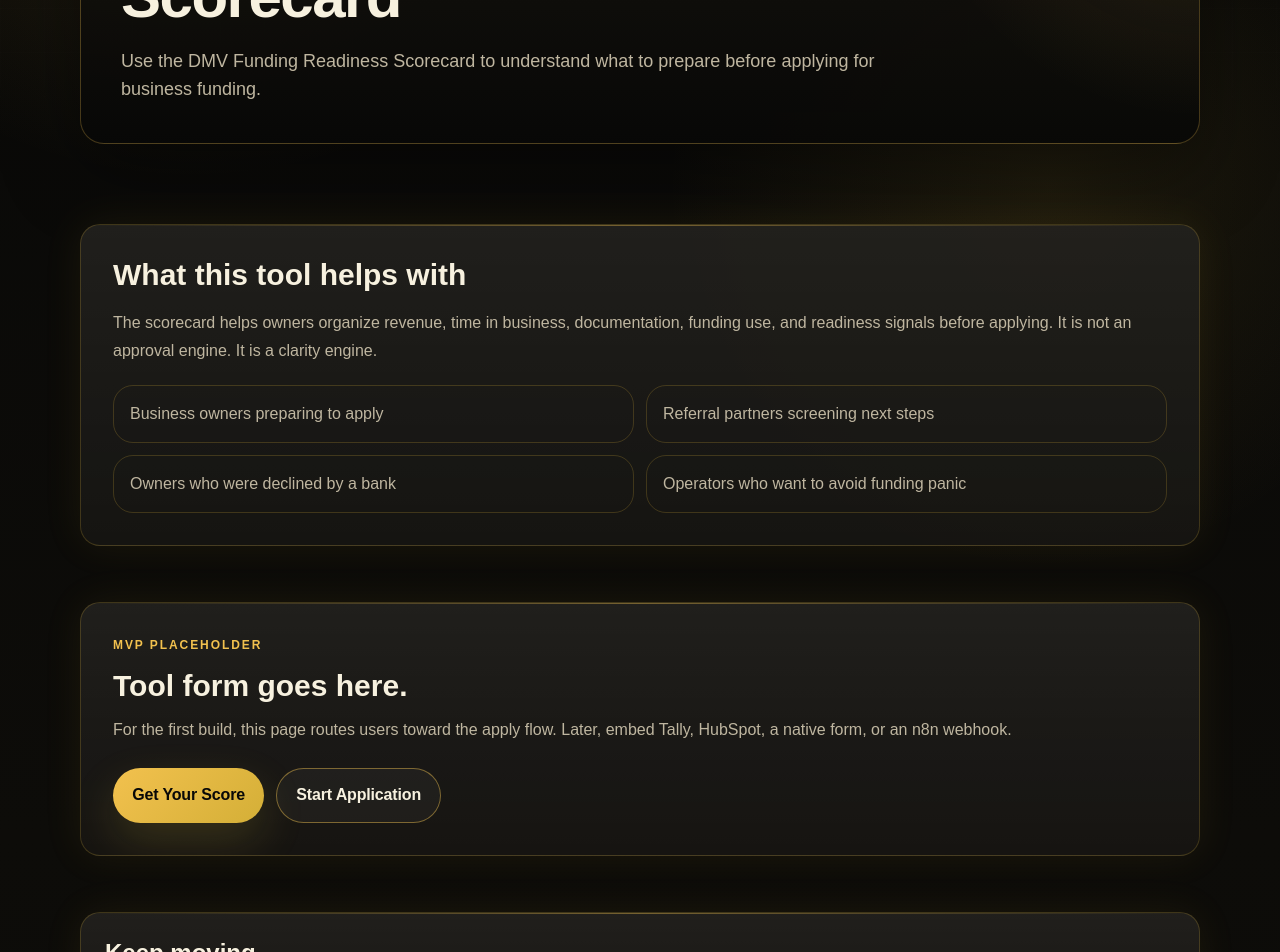
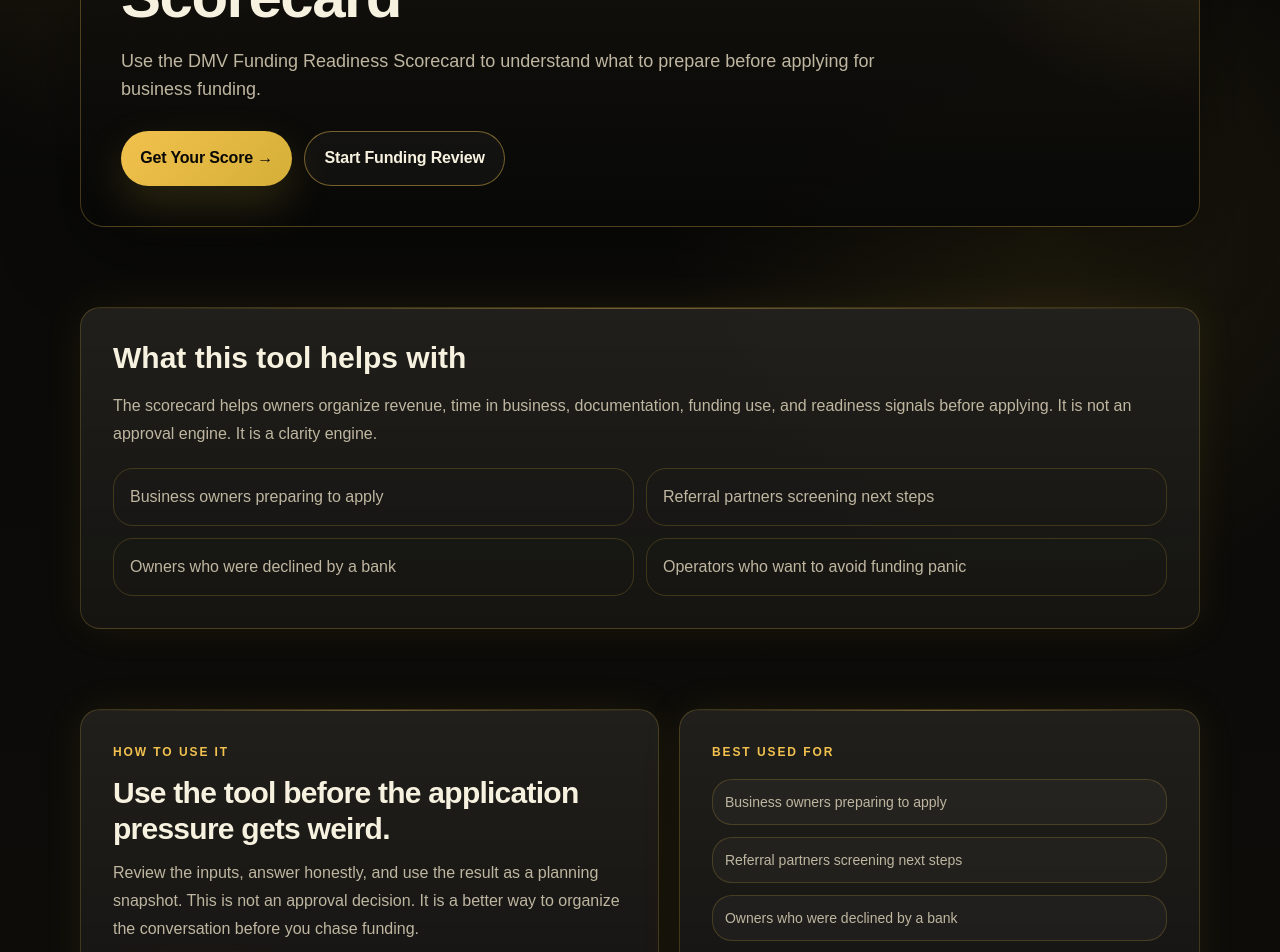
Before and after one commit to JFeimster/dmv-bizfund-os, a Next.js app: page /tools/dmv-funding-readiness-scorecard in a window 1280 px wide. Shown: the part 300-1252 px from the top of the page. Built offline with nearby package versions, Linux system fonts and the light colour scheme.

Commit message:
Improve tool detail page conversion layout

```diff
--- a/app/tools/[slug]/page.tsx
+++ b/app/tools/[slug]/page.tsx
@@ -28,16 +28,34 @@ export default function ToolDetailPage({ params }: { params: { slug: string } })
 
   return (
     <>
-      <PageHeader eyebrow="Funding tool" title={item.title} description={item.metaDescription} />
+      <PageHeader
+        eyebrow="Funding tool"
+        title={item.title}
+        description={item.metaDescription}
+        primaryLabel={item.ctaLabel}
+        primaryHref={item.ctaHref}
+        secondaryLabel="Start Funding Review"
+        secondaryHref="/apply"
+      />
       <ContentSection title="What this tool helps with" body={item.body} bullets={item.bestFor} />
-      <section className="container py-6">
-        <div className="card p-6 md:p-8">
-          <p className="kicker">MVP placeholder</p>
-          <h2 className="mt-3 text-3xl font-black">Tool form goes here.</h2>
-          <p className="mt-3 text-muted">For the first build, this page routes users toward the apply flow. Later, embed Tally, HubSpot, a native form, or an n8n webhook.</p>
-          <div className="mt-6 flex flex-wrap gap-3">
-            <a className="btn btn-primary" href={item.ctaHref}>{item.ctaLabel}</a>
-            <a className="btn btn-secondary" href="/apply">Start Application</a>
+      <section className="container py-8 md:py-12">
+        <div className="grid gap-5 lg:grid-cols-[1fr_0.9fr]">
+          <div className="card p-6 md:p-8">
+            <p className="kicker">How to use it</p>
+            <h2 className="mt-3 text-3xl font-black tracking-tight">Use the tool before the application pressure gets weird.</h2>
+            <p className="mt-3 text-muted">Review the inputs, answer honestly, and use the result as a planning snapshot. This is not an approval decision. It is a better way to organize the conversation before you chase funding.</p>
+            <div className="mt-6 flex flex-col gap-3 sm:flex-row sm:flex-wrap">
+              <a className="btn btn-primary" href={item.ctaHref}>{item.ctaLabel} →</a>
+              <a className="btn btn-secondary" href="/apply">Start Application</a>
+            </div>
+          </div>
+          <div className="card p-6 md:p-8">
+            <p className="kicker">Best used for</p>
+            <ul className="mt-4 space-y-3 text-sm text-muted">
+              {item.bestFor.map((use) => (
+                <li className="rounded-luxe border border-line bg-white/[0.03] p-3" key={use}>{use}</li>
+              ))}
+            </ul>
           </div>
         </div>
       </section>
```
